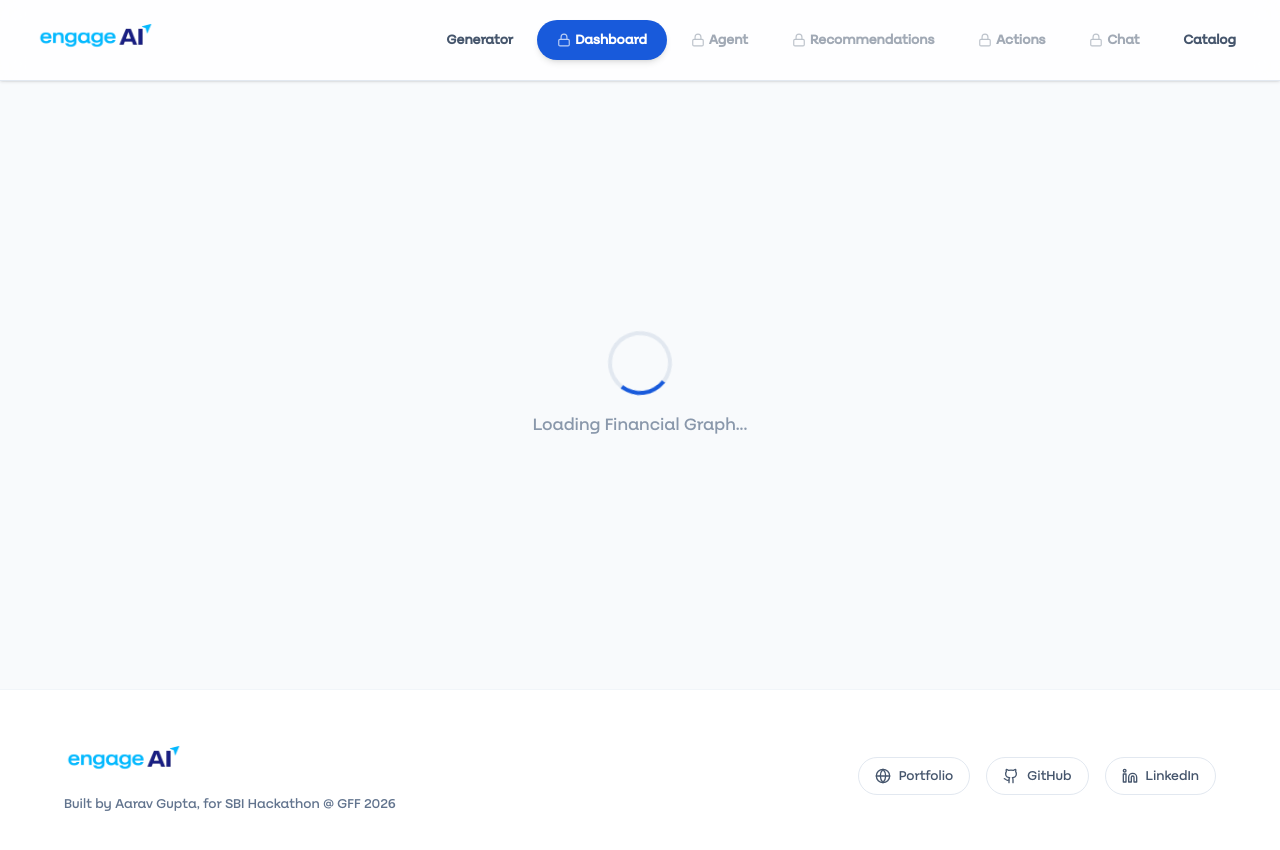
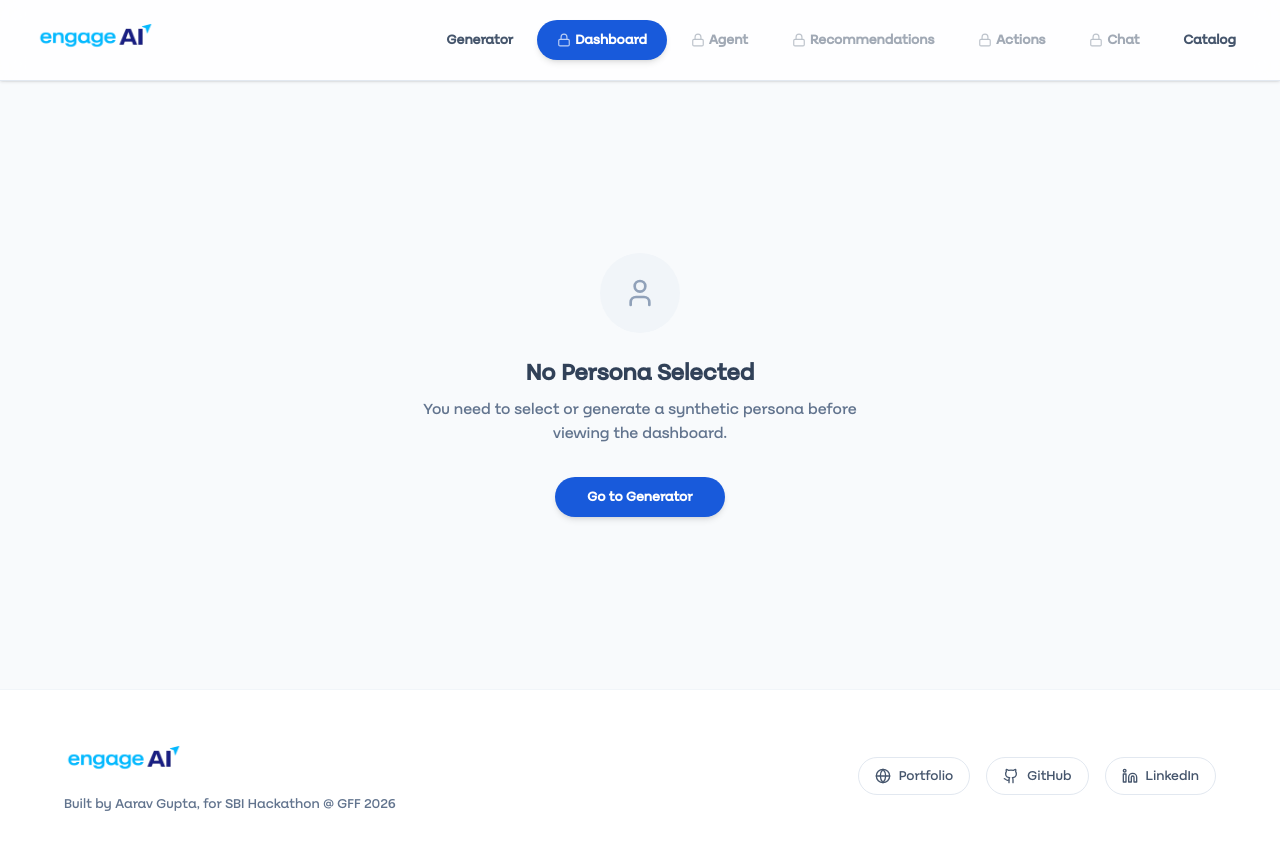
Before and after one commit to aaravgupta0202/engageAI, a React (Vite) app in the folder frontend/: page /dashboard in a window 1280 px wide. Shown: the top 850 px of the page. Built offline with nearby package versions, Linux system fonts and the light colour scheme.

Commit message:
Fix blank dashboard bug and handle missing customer ID gracefully

```diff
--- a/frontend/src/pages/CustomerDashboard.tsx
+++ b/frontend/src/pages/CustomerDashboard.tsx
@@ -10,6 +10,9 @@ export default function CustomerDashboard({ customerId, onNavigate }: { customer
   const [scenarioInput, setScenarioInput] = useState('');
   const [isSimulating, setIsSimulating] = useState(false);
   const [scenarioResult, setScenarioResult] = useState<any>(null);
+
+  const [editKey, setEditKey] = useState<string | null>(null);
+  const [editValue, setEditValue] = useState('');
 
   useEffect(() => {
     if (!customerId) return;
@@ -24,15 +27,25 @@ export default function CustomerDashboard({ customerId, onNavigate }: { customer
       .catch(console.error);
   }, [customerId]);
 
+  if (!customerId) return (
+    <div className="flex flex-col items-center justify-center h-[70vh] text-slate-500 text-center px-4">
+      <div className="w-20 h-20 bg-slate-100 rounded-full flex items-center justify-center mb-6">
+        <User size={32} className="text-slate-400" />
+      </div>
+      <h2 className="text-2xl font-bold text-slate-700 mb-2">No Persona Selected</h2>
+      <p className="text-slate-500 max-w-md mb-8">You need to select or generate a synthetic persona before viewing the dashboard.</p>
+      <Button onClick={() => onNavigate('generator')} className="bg-sbi-blue text-white rounded-full px-8 py-3 font-semibold shadow-md hover:bg-sbi-navy hover:shadow-lg transition-all">
+        Go to Generator
+      </Button>
+    </div>
+  );
+
   if (!data) return (
     <div className="flex flex-col items-center justify-center h-[70vh] text-slate-500">
       <div className="w-16 h-16 border-4 border-slate-200 border-t-sbi-blue rounded-full animate-spin mb-4"></div>
       <p className="text-lg font-medium animate-pulse">Loading Financial Graph...</p>
     </div>
   );
-
-  const [editKey, setEditKey] = useState<string | null>(null);
-  const [editValue, setEditValue] = useState('');
 
   const handleSaveEdit = async () => {
     if (!editKey || !customerId) return;
```
Also changed, not shown: 1 other file (tests, documents, lock files or other folders).
